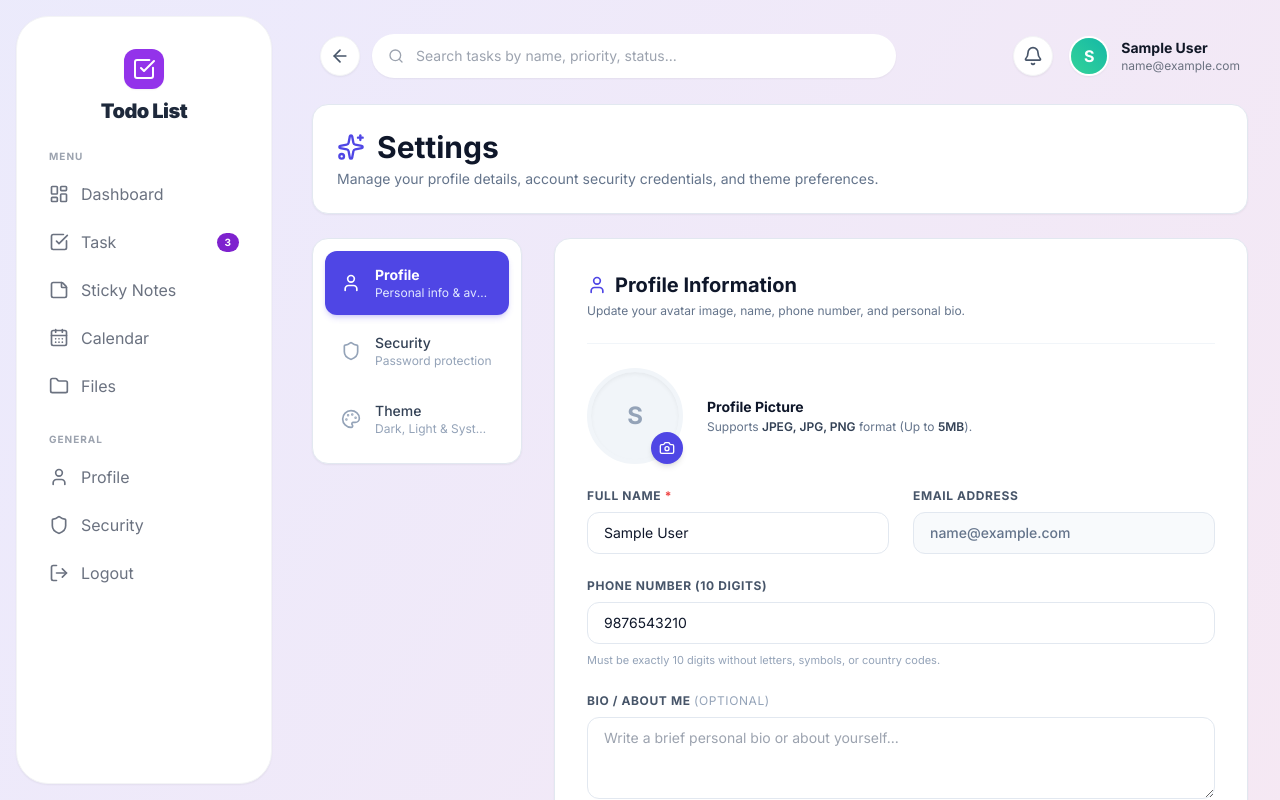
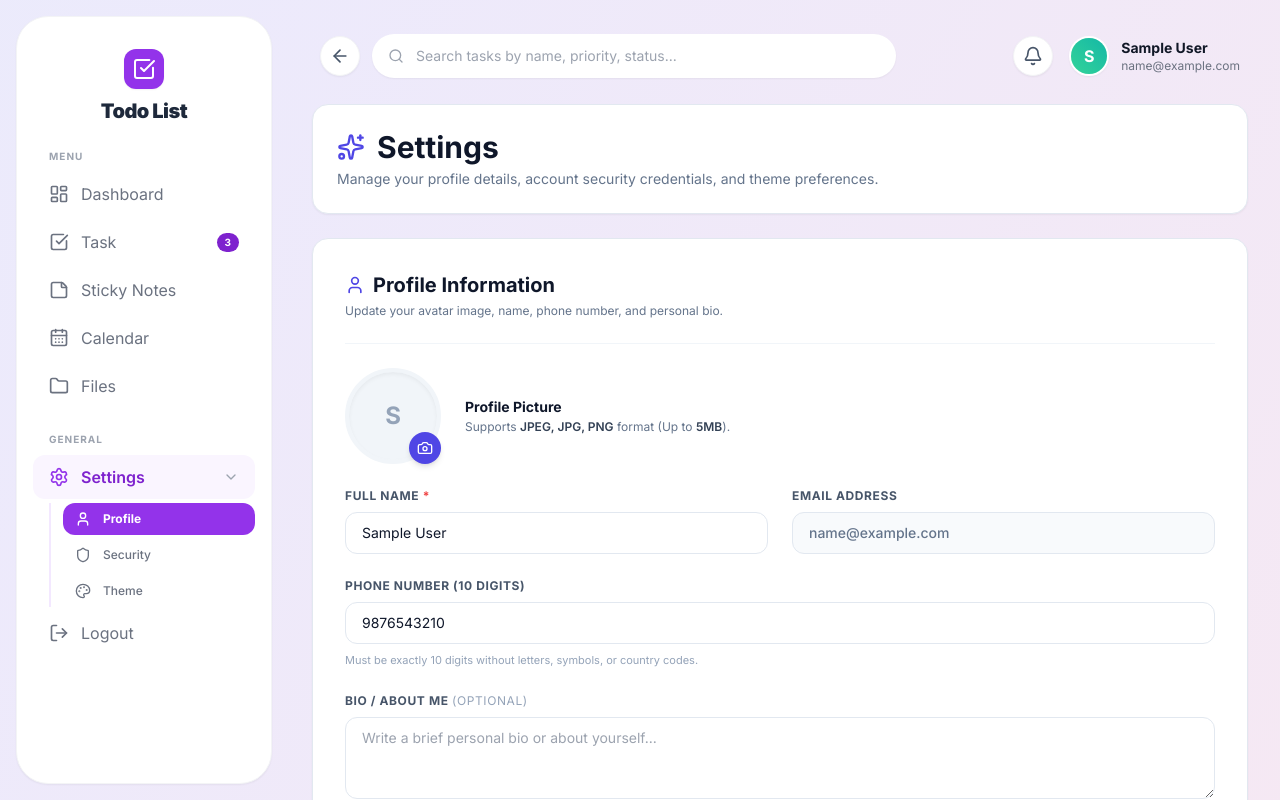
Before and after one commit to NiharikaON/todos, a Next.js app: page /settings in a window 1280 px wide. Built offline with nearby package versions, Linux system fonts and the light colour scheme; sample sign-in values are in the browser's storage; what aws-amplify would draw is missing.

Commit message:
Add collapsible Settings menu item in left sidebar containing Profile, Security, and Theme sub-items

```diff
--- a/src/app/(app)/settings/page.tsx
+++ b/src/app/(app)/settings/page.tsx
@@ -200,44 +200,9 @@ function SettingsContent() {
         </div>
       </div>
 
-      {/* Main Grid: Left Navigation Sidebar + Right Content Section */}
-      <div className="grid grid-cols-1 lg:grid-cols-12 gap-8">
-
-        {/* Left Sidebar Navigation */}
-        <div className="lg:col-span-4 xl:col-span-3 space-y-2">
-          <div className="bg-white dark:bg-slate-900 border border-slate-200 dark:border-slate-800 rounded-2xl p-3 shadow-sm space-y-1">
-            {sidebarItems.map((item) => {
-              const Icon = item.icon;
-              const isActive = activeTab === item.id;
-              return (
-                <button
-                  key={item.id}
-                  onClick={() => {
-                    setActiveTab(item.id);
-                    router.push(`/settings?tab=${item.id}`, { scroll: false });
-                  }}
-                  className={`w-full flex items-center text-left px-4 py-3.5 rounded-xl transition-all duration-200 group ${
-                    isActive
-                      ? "bg-indigo-600 text-white shadow-md shadow-indigo-600/20 font-bold"
-                      : "text-slate-700 dark:text-slate-300 hover:bg-slate-100 dark:hover:bg-slate-800 font-medium"
-                  }`}
-                >
-                  <Icon className={`w-5 h-5 mr-3.5 shrink-0 transition-transform group-hover:scale-110 ${isActive ? "text-white" : "text-slate-400 dark:text-slate-500"}`} />
-                  <div className="min-w-0 flex-1">
-                    <p className="text-sm truncate">{item.label}</p>
-                    <p className={`text-xs truncate font-normal ${isActive ? "text-indigo-100" : "text-slate-400 dark:text-slate-500"}`}>
-                      {item.desc}
-                    </p>
-                  </div>
-                </button>
-              );
-            })}
-          </div>
-        </div>
-
-        {/* Right Content Panel */}
-        <div className="lg:col-span-8 xl:col-span-9">
-          <div className="bg-white dark:bg-slate-900 border border-slate-200 dark:border-slate-800 rounded-2xl p-6 sm:p-8 shadow-sm">
+      {/* Main Content Section */}
+      <div className="w-full">
+        <div className="bg-white dark:bg-slate-900 border border-slate-200 dark:border-slate-800 rounded-2xl p-6 sm:p-8 shadow-sm">
 
             {/* ======================================================== */}
             {/* 1. PROFILE SECTION                                       */}
@@ -588,8 +553,6 @@ function SettingsContent() {
             )}
 
           </div>
-        </div>
-
       </div>
     </div>
   );
--- a/src/components/layout/AppLayout.tsx
+++ b/src/components/layout/AppLayout.tsx
@@ -1,9 +1,9 @@
 "use client";
 
-import { useState, useMemo } from "react";
+import { useState, useMemo, useEffect } from "react";
 import { useAuth } from "@/providers/AuthProvider";
 import Link from "next/link";
-import { usePathname, useRouter } from "next/navigation";
+import { usePathname, useRouter, useSearchParams } from "next/navigation";
 import { useQuery } from "@tanstack/react-query";
 import { todoRepository } from "@/repositories";
 import { useSearch } from "@/providers/SearchProvider";
@@ -14,8 +14,6 @@ import {
   Bell,
   Settings,
   CalendarDays,
-  Hexagon,
-  BarChart2,
   Search,
   ArrowLeft,
   User,
@@ -24,15 +22,25 @@ import {
   Clock,
   StickyNote,
   Folder,
-  ListChecks
+  ChevronDown,
+  ChevronRight
 } from "lucide-react";
 
 export function AppLayout({ children }: { children: React.ReactNode }) {
   const { user, logout } = useAuth();
   const pathname = usePathname();
   const router = useRouter();
+  const searchParams = useSearchParams();
   const { searchQuery, setSearchQuery } = useSearch();
   const [isNotificationOpen, setIsNotificationOpen] = useState(false);
+  const [isSettingsOpen, setIsSettingsOpen] = useState(true);
+
+  // Auto-expand Settings in sidebar if user is on settings or profile page
+  useEffect(() => {
+    if (pathname.startsWith("/settings") || pathname === "/profile") {
+      setIsSettingsOpen(true);
+    }
+  }, [pathname]);
 
   const handleSearchChange = (e: React.ChangeEvent<HTMLInputElement>) => {
     const val = e.target.value;
@@ -81,9 +89,12 @@ export function AppLayout({ children }: { children: React.ReactNode }) {
     { name: "Files", href: "/files", icon: Folder },
   ];
 
-  const generalItems = [
-    { name: "Profile", href: "/profile", icon: User },
-    { name: "Security", href: "/settings?tab=security", icon: Shield },
+  const currentTab = searchParams.get("tab") || "profile";
+
+  const settingsSubItems = [
+    { name: "Profile", href: "/settings?tab=profile", tab: "profile", icon: User },
+    { name: "Security", href: "/settings?tab=security", tab: "security", icon: Shield },
+    { name: "Theme", href: "/settings?tab=theme", tab: "theme", icon: Palette },
   ];
 
   return (
@@ -103,7 +114,7 @@ export function AppLayout({ children }: { children: React.ReactNode }) {
             <h3 className="px-4 text-[10px] font-bold text-gray-400 dark:text-gray-500 uppercase tracking-widest mb-2">Menu</h3>
             <nav className="space-y-1">
               {menuItems.map((item) => {
-                const isActive = pathname === item.href || (item.name === "Task" && pathname === "/todos") || (item.name === "Analytics" && pathname.startsWith("/analytics"));
+                const isActive = pathname === item.href || (item.name === "Task" && pathname === "/todos");
                 const Icon = item.icon;
                 return (
                   <Link
@@ -133,24 +144,59 @@ export function AppLayout({ children }: { children: React.ReactNode }) {
           <div className="mb-6">
             <h3 className="px-4 text-[10px] font-bold text-gray-400 dark:text-gray-500 uppercase tracking-widest mb-2">General</h3>
             <nav className="space-y-1">
-              {generalItems.map((item) => {
-                const isActive = pathname === item.href;
-                const Icon = item.icon;
-                return (
-                  <Link
-                    key={item.name}
-                    href={item.href}
-                    className={`group flex items-center space-x-3 px-4 py-2.5 rounded-xl transition-all duration-200 ${
-                      isActive
+
+              {/* Collapsible Settings Menu Item */}
+              <div>
+                <button
+                  onClick={() => {
+                    setIsSettingsOpen(!isSettingsOpen);
+                    if (!pathname.startsWith("/settings")) {
+                      router.push("/settings?tab=profile");
+                    }
+                  }}
+                  className={`w-full group flex items-center justify-between px-4 py-2.5 rounded-xl transition-all duration-200 ${
+                    pathname.startsWith("/settings") || pathname === "/profile"
                       ? "bg-purple-50 dark:bg-purple-900/20 text-purple-700 dark:text-purple-300 font-semibold"
                       : "text-gray-500 dark:text-gray-400 hover:bg-gray-50 dark:hover:bg-slate-800 hover:text-gray-900 dark:hover:text-gray-200"
                   }`}
                 >
-                    <Icon className="w-5 h-5" />
-                    <span>{item.name}</span>
+                  <div className="flex items-center space-x-3">
+                    <Settings className={`w-5 h-5 ${pathname.startsWith("/settings") ? "text-purple-600 dark:text-purple-400" : ""}`} />
+                    <span>Settings</span>
+                  </div>
+                  {isSettingsOpen ? (
+                    <ChevronDown className="w-4 h-4 text-gray-400" />
+                  ) : (
+                    <ChevronRight className="w-4 h-4 text-gray-400" />
+                  )}
+                </button>
+
+                {/* Collapsible Sub-Items (Profile, Security, Theme) */}
+                {isSettingsOpen && (
+                  <div className="ml-4 pl-3 border-l-2 border-purple-100 dark:border-slate-800 my-1 space-y-1">
+                    {settingsSubItems.map((sub) => {
+                      const isSubActive = (pathname.startsWith("/settings") || pathname === "/profile") && currentTab === sub.tab;
+                      const SubIcon = sub.icon;
+                      return (
+                        <Link
+                          key={sub.name}
+                          href={sub.href}
+                          className={`flex items-center space-x-3 px-3 py-2 rounded-xl text-xs transition-all duration-200 ${
+                            isSubActive
+                              ? "bg-purple-600 text-white font-bold shadow-xs"
+                              : "text-gray-500 dark:text-gray-400 hover:bg-gray-100 dark:hover:bg-slate-800 hover:text-gray-900 dark:hover:text-gray-200 font-medium"
+                          }`}
+                        >
+                          <SubIcon className="w-4 h-4 shrink-0" />
+                          <span>{sub.name}</span>
                         </Link>
                       );
                     })}
+                  </div>
+                )}
+              </div>
+
+              {/* Logout Button */}
               <button
                 onClick={handleSignOut}
                 className="w-full group flex items-center space-x-3 px-4 py-2.5 rounded-xl transition-all duration-200 text-gray-500 dark:text-gray-400 hover:bg-gray-50 dark:hover:bg-slate-800 hover:text-gray-900 dark:hover:text-gray-200"
@@ -254,7 +300,6 @@ export function AppLayout({ children }: { children: React.ReactNode }) {
 
             <div className="flex items-center space-x-3 ml-2">
               <div className="w-10 h-10 rounded-full bg-emerald-100 flex items-center justify-center overflow-hidden border-2 border-white dark:border-slate-800 shadow-sm shrink-0">
-                {/* Avatar with fallback */}
                 <div className="w-full h-full bg-gradient-to-tr from-emerald-400 to-teal-500 flex items-center justify-center text-white font-bold">
                   {user?.name?.charAt(0).toUpperCase() || user?.email?.charAt(0).toUpperCase() || 'U'}
                 </div>
```
Lines whose indentation alone changed are shown as unchanged.
